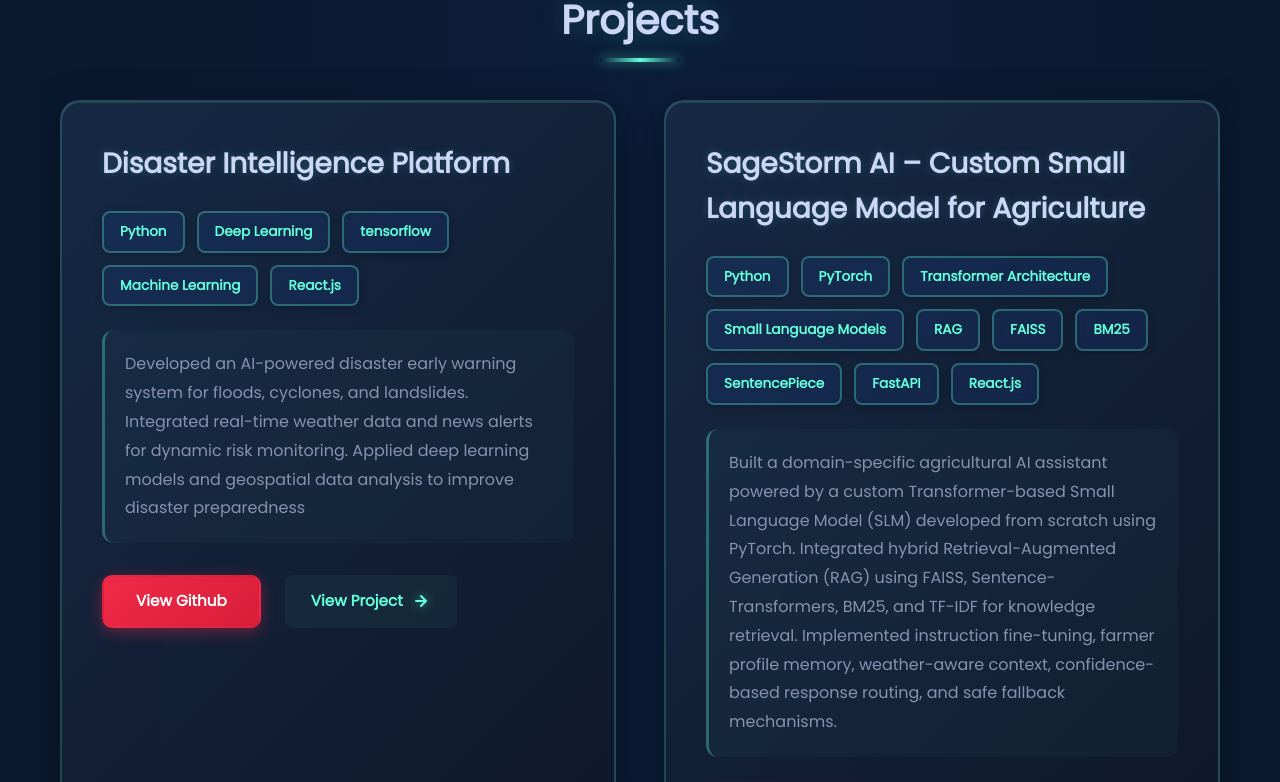
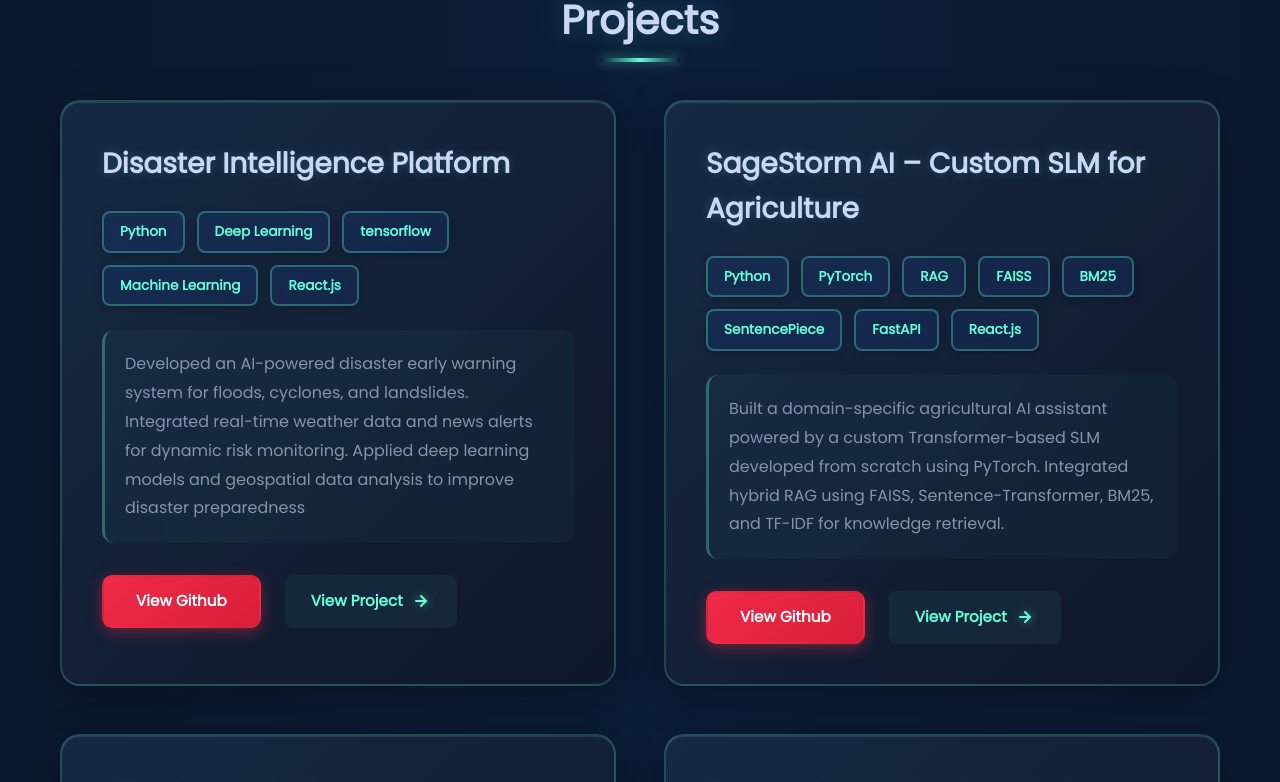
Before and after one commit to smanikandaprabu2005/my_portfolio, a React (Vite) app: page / in a window 1280 px wide. Shown: the part 1630-2412 px from the top of the page. Built offline with nearby package versions, Linux system fonts and the light colour scheme; no server answers.

Commit message:
Update portfolio projects

```diff
--- a/src/components/Projects.jsx
+++ b/src/components/Projects.jsx
@@ -11,13 +11,11 @@ const Projects = () => {
       projectUrl: 'https://www.linkedin.com/feed/update/urn:li:activity:7424847319428313088/'
     },
     {
-    title: 'SageStorm AI – Custom Small Language Model for Agriculture',
-    description:'Built a domain-specific agricultural AI assistant powered by a custom Transformer-based Small Language Model (SLM) developed from scratch using PyTorch. Integrated hybrid Retrieval-Augmented Generation (RAG) using FAISS, Sentence-Transformers, BM25, and TF-IDF for knowledge retrieval. Implemented instruction fine-tuning, farmer profile memory, weather-aware context, confidence-based response routing, and safe fallback mechanisms.',
+    title: 'SageStorm AI – Custom SLM for Agriculture',
+    description:'Built a domain-specific agricultural AI assistant powered by a custom Transformer-based SLM developed from scratch using PyTorch. Integrated hybrid RAG using FAISS, Sentence-Transformer, BM25, and TF-IDF for knowledge retrieval.',
     technologies: [
       'Python',
       'PyTorch',
-      'Transformer Architecture',
-      'Small Language Models',
       'RAG',
       'FAISS',
       'BM25',
```
